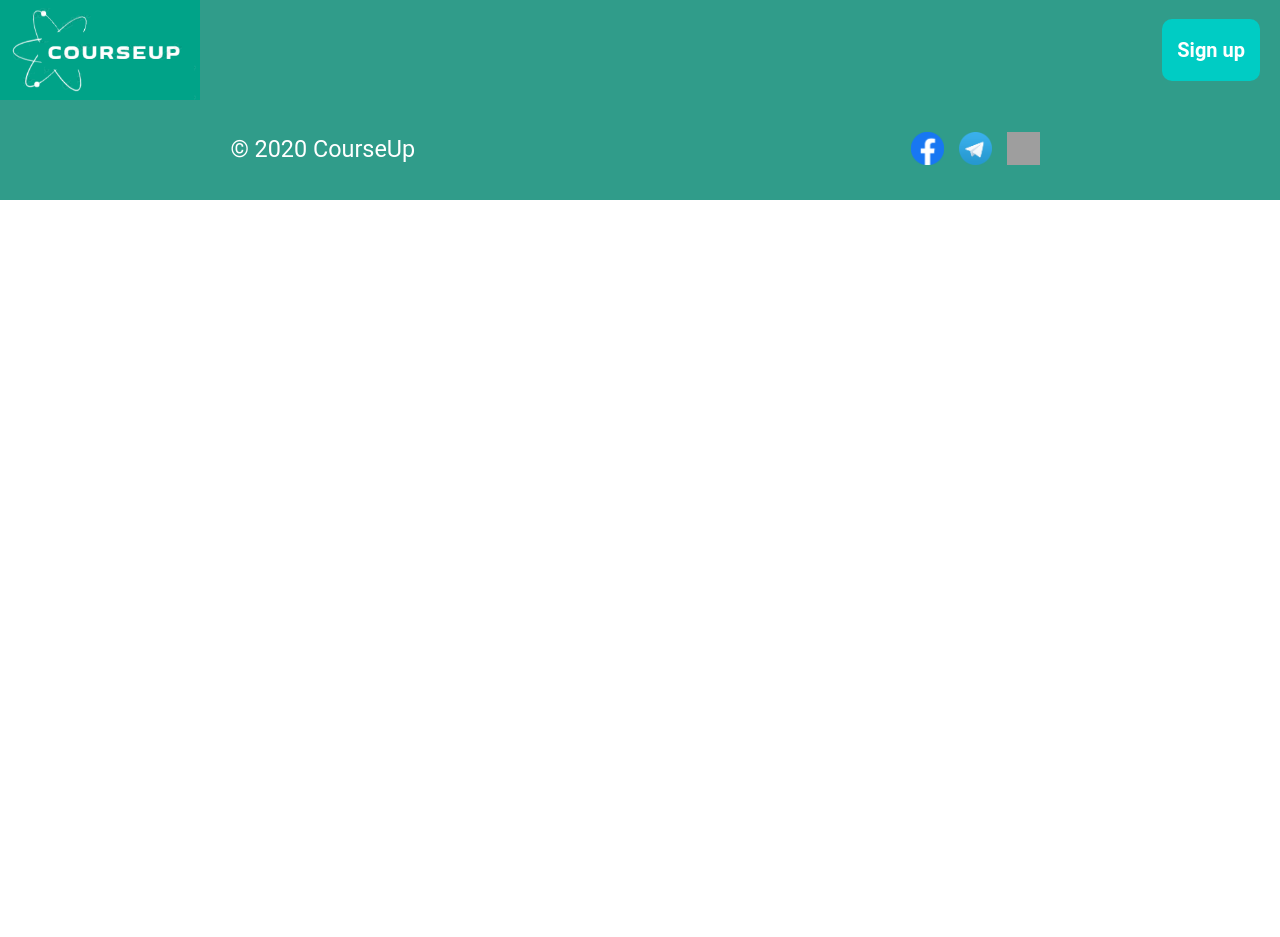
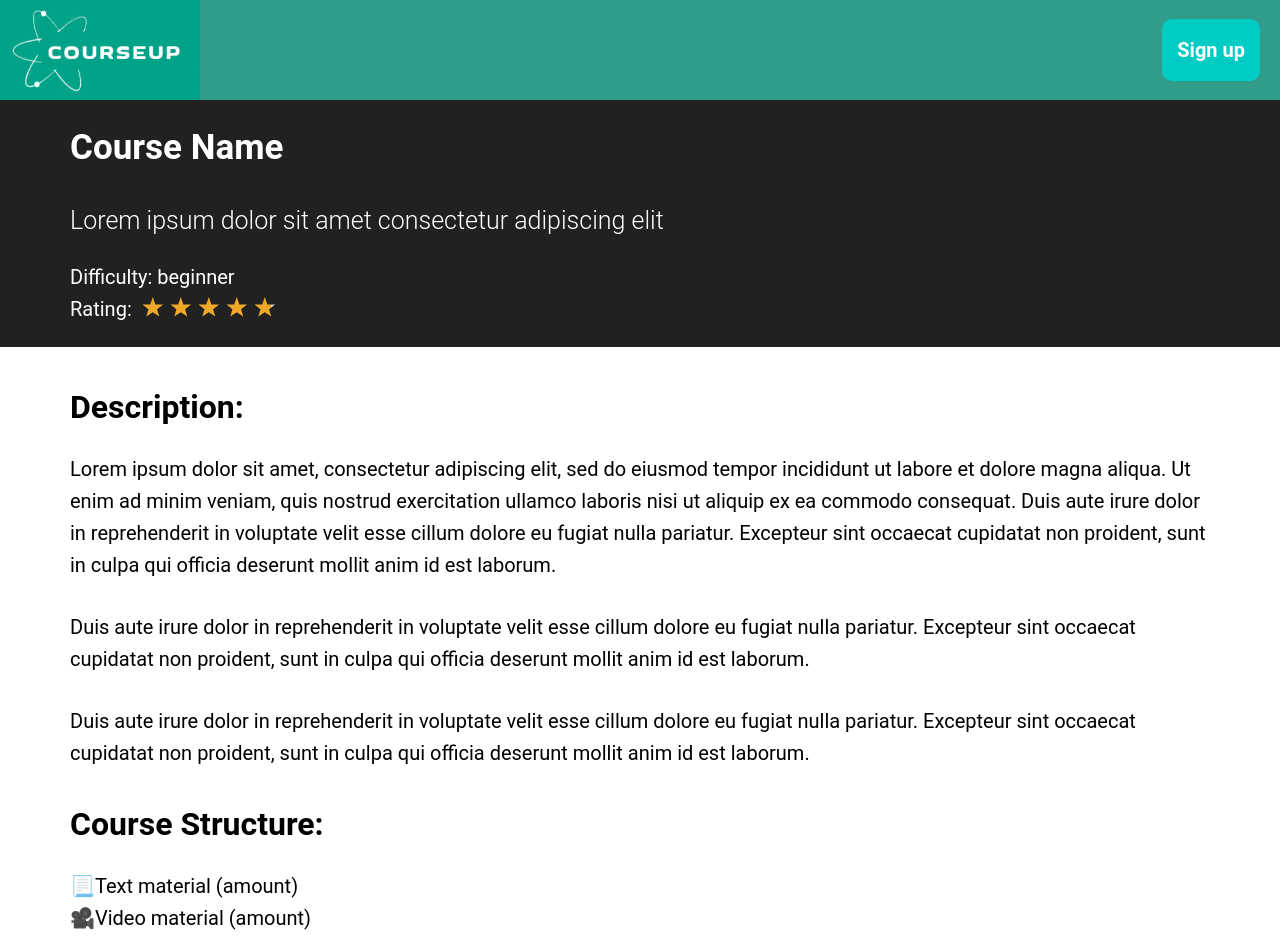
Before and after one commit to Eramik/courseup-front, a React (Create React App) app: page /courses/1 in a window 1280 px wide. Shown: the top 937 px of the page. Before the commit the page ends 800 px from the top, so only its background shows below. Built offline with nearby package versions, Linux system fonts and the light colour scheme; grey boxes are pictures that could not be loaded.

Commit message:
added initial course page

```diff
--- a/src/App.js
+++ b/src/App.js
@@ -3,6 +3,7 @@ import Header from './components/Header/Header';
 import Footer from './components/Footer/Footer';
 import StartingPage from './containers/StartingPage/StartingPage';
 import Mainpage from './containers/Mainpage/Mainpage';
+import CoursePage from './containers/CoursePage/CoursePage';
 import { Route, Switch } from 'react-router-dom';
 
 class App extends Component {
@@ -13,6 +14,7 @@ class App extends Component {
                 <Switch>
                     <Route path="/" exact component={StartingPage} />
                     <Route path="/courses" exact component={Mainpage} />
+                    <Route path="/courses/:courseId" component={CoursePage} />
                 </Switch>
                 <Footer />
             </div>
--- /dev/null
+++ b/src/containers/CoursePage/CoursePage.jsx
@@ -0,0 +1,89 @@
+import React, { Component } from 'react'
+import { Link } from 'react-router-dom';
+import StarRatings from 'react-star-ratings';
+
+import Button from '../../components/UI/Button/Button';
+import styles from './CoursePage.module.scss';
+
+export class CoursePage extends Component {
+    render() {
+        return (
+            <div className={styles.CoursePage}>
+                <div className={styles.Header}>
+                    <div className="center-content">
+                        <h2>Course Name</h2>
+                        <h4>Lorem ipsum dolor sit amet consectetur adipiscing elit</h4>
+                        <p>Difficulty: beginner</p>
+                        <p className={styles.Rating}>
+                            <span>Rating:</span>
+                            <StarRatings
+                                rating={4.8}
+                                starRatedColor="#eea928"
+                                starDimension="22px"
+                                starSpacing="3px"
+                                numberOfStars={5}
+                                name="course-rating"
+                            />
+                        </p>
+                    </div>
+                </div>
+                <div className={styles.MainInfo}>
+                    <div className="center-content">
+                        <div className={styles.Description}>
+                            <h3>Description:</h3>
+                            <p className={styles.DescriptionText}>
+                                Lorem ipsum dolor sit amet, consectetur adipiscing elit, sed do eiusmod tempor
+                                incididunt ut labore et dolore magna aliqua. Ut enim ad minim veniam, quis
+                                nostrud exercitation ullamco laboris nisi ut aliquip ex ea commodo consequat.
+                                Duis aute irure dolor in reprehenderit in voluptate velit esse cillum dolore
+                                eu fugiat nulla pariatur. Excepteur sint occaecat cupidatat non proident, sunt
+                                in culpa qui officia deserunt mollit anim id est laborum.
+                            </p>
+                            <p className={styles.DescriptionText}>
+                                Duis aute irure dolor in reprehenderit in voluptate velit esse cillum dolore
+                                eu fugiat nulla pariatur. Excepteur sint occaecat cupidatat non proident, sunt
+                                in culpa qui officia deserunt mollit anim id est laborum.
+                            </p>
+                            <p className={styles.DescriptionText}>
+                                Duis aute irure dolor in reprehenderit in voluptate velit esse cillum dolore
+                                eu fugiat nulla pariatur. Excepteur sint occaecat cupidatat non proident, sunt
+                                in culpa qui officia deserunt mollit anim id est laborum.
+                            </p>
+                        </div>
+                        <div className={styles.Structure}>
+                            <h3>Course Structure: </h3>
+                            <div className={styles.CourseMaterial}>
+                                <p>
+                                    <span role="img" aria-label="text-icon">📃</span>
+                                    Text material (amount)
+                                </p>
+                            </div>
+                            <div className={styles.CourseMaterial}>
+                                <p>
+                                    <span role="img" aria-label="video-icon">🎥</span>
+                                    Video material (amount)
+                                </p>
+                            </div>
+                            <div className={styles.CourseMaterial}>
+                                <p>
+                                    <span role="img" aria-label="test-icon">📝</span>
+                                    Test material (amount)
+                                </p>
+                            </div>
+                        </div>
+                    </div>
+                </div>
+                <div className={styles.Footer}>
+                    <div className="center-content">
+                        <Link to="/courses">
+                            <Button style={{ marginRight: '2rem' }}>Back</Button>
+                        </Link>
+                        <Button>Enroll course</Button>
+                    </div>
+                </div>
+            </div>
+        );
+    }
+}
+
+export default CoursePage
--- /dev/null
+++ b/src/containers/CoursePage/CoursePage.module.scss
@@ -0,0 +1,55 @@
+.CoursePage {
+    h2 {
+        font-size: 3.5rem;
+        margin-bottom: 2.5rem;
+    }
+
+    h3 {
+        font-size: 3.2rem;
+        margin-bottom: 2rem;
+    }
+
+    h4 {
+        font-size: 2.5rem;
+        margin-bottom: 2rem;
+        font-weight: 300;
+    }
+}
+
+.Header {
+    padding: 2rem 0;
+    background-color: #212121;
+    color: #fff;
+}
+
+.Rating {
+    display: flex;
+
+    & > *:first-child {
+        margin-right: 1rem;
+    }
+}
+
+.MainInfo {
+    padding: 3.5rem 0;
+}
+
+.Description {
+    margin-bottom: 2rem;
+}
+
+.DescriptionText {
+    margin-bottom: 3rem;
+}
+
+.Structure {
+    margin-bottom: 2rem;
+}
+
+.CourseMaterial {
+    display: flex;
+}
+
+.Footer {
+    padding-bottom: 2rem;
+}
```
